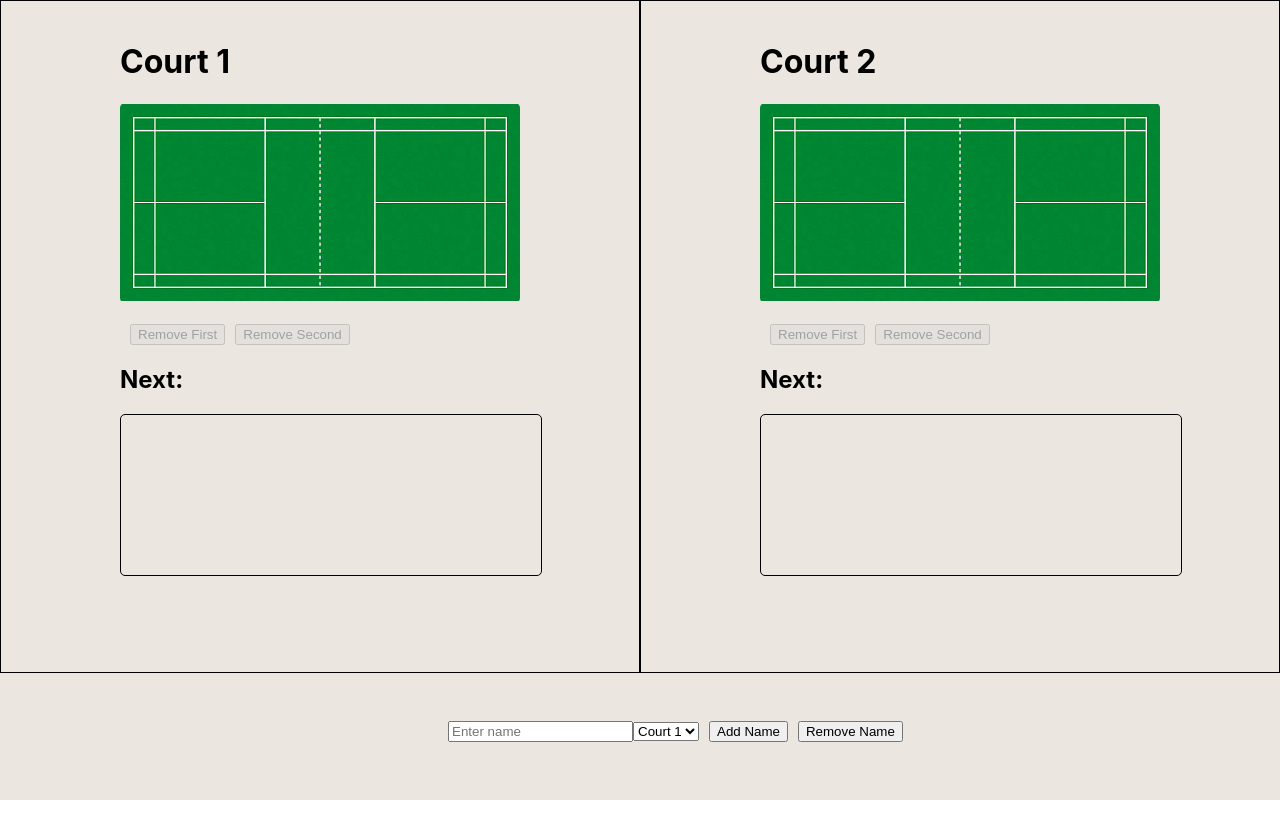
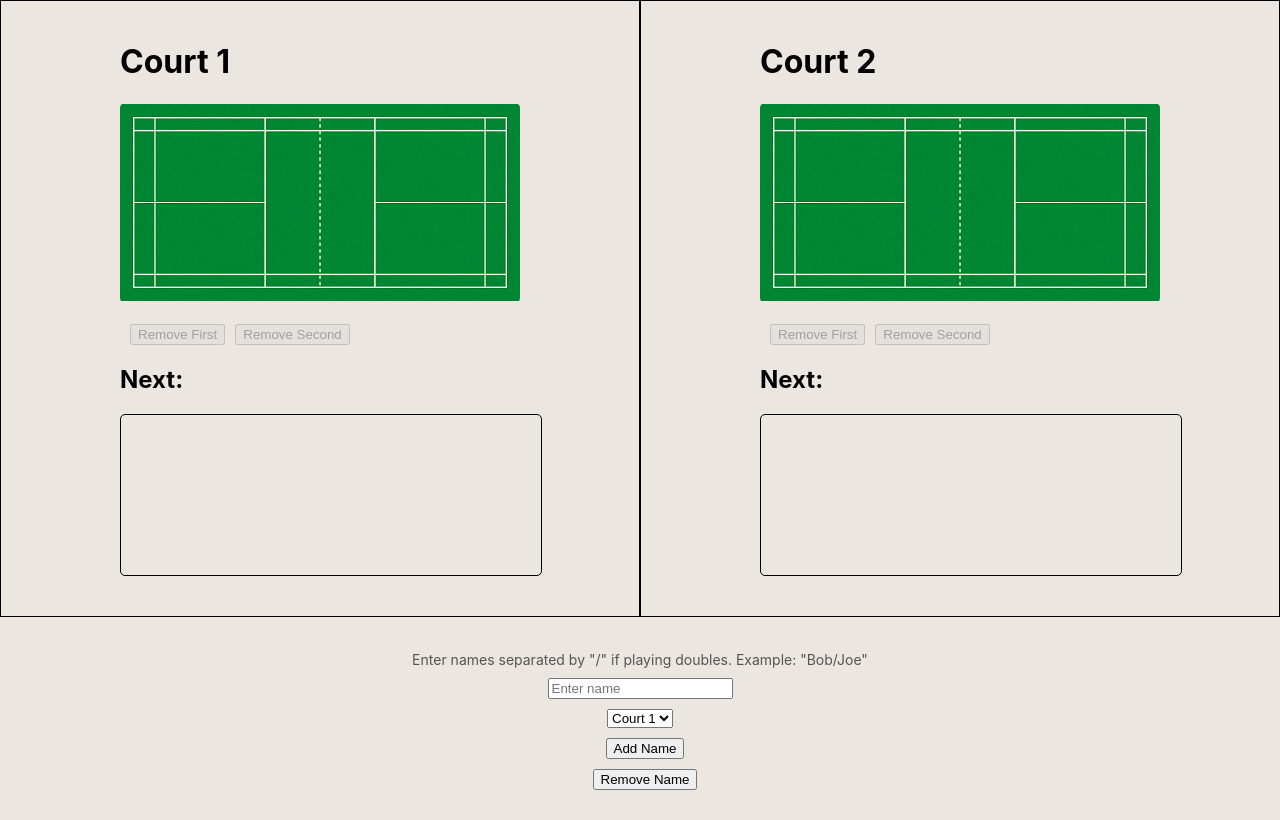
Before and after one commit to junjielai03/badminton-queue, a React (Create React App) app: page / in a window 1280 px wide. Built offline with nearby package versions, Linux system fonts and the light colour scheme.

Commit message:
committed

```diff
--- a/src/App.css
+++ b/src/App.css
@@ -79,11 +79,16 @@ button {
 
 .input-section {
   display: flex;
-  flex-direction:row;
+  flex-direction: column;
   align-items: center;
   padding: 20px;
-  padding-left: 35%;
   width: 100%;
+}
+
+.instruction-text {
+  font-size: 14px;
+  color: #555;
+  margin-bottom: 10px;
 }
 
 .input-section input,
--- a/src/App.js
+++ b/src/App.js
@@ -156,6 +156,7 @@ const App = () => {
         />
       </div>
       <div className="input-section">
+        <p className="instruction-text">Enter names separated by "/" if playing doubles. Example: "Bob/Joe"</p>
         <input
           type="text"
           value={inputValue}
```
